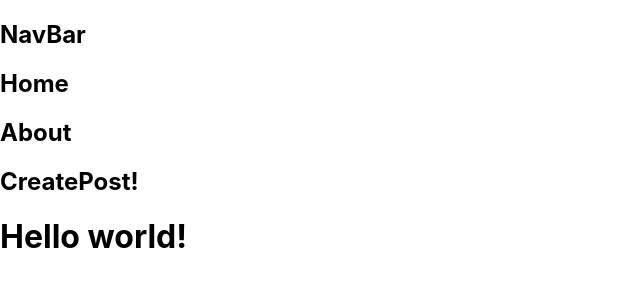
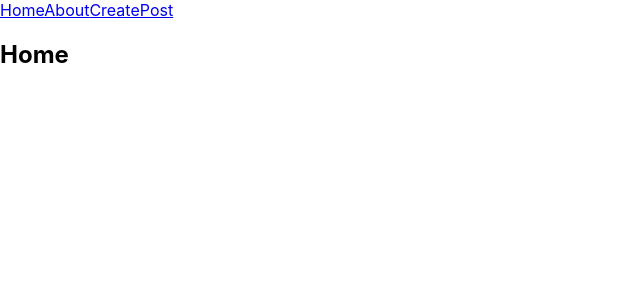
Before and after one commit to gdick0511/phase2-project, a React (Create React App) app in the folder phase2-project/: page / in a window 1280 px wide. Shown: the top 300 px of the page, without its empty margins (0-640 px from the left). Built offline with nearby package versions, Linux system fonts and the light colour scheme; data requests are answered from the project's data file.

Commit message:
Created links and Routs for the navbar and components

```diff
--- a/phase2-project/src/App.js
+++ b/phase2-project/src/App.js
@@ -19,10 +19,17 @@ function App() {
   return (
     <div>
       <NavBar />
-      <Home />
-      <About />
-      <CreatePost />
-      <h1>Hello world!</h1>
+        <Switch>
+          <Route path="/about">
+            <About />
+          </Route>
+          <Route path="/createpost">
+            <CreatePost />
+          </Route>
+          <Route path="/">
+            <Home />
+          </Route>
+        </Switch>
     </div>
   );
 }
--- a/phase2-project/src/Home.js
+++ b/phase2-project/src/Home.js
@@ -4,6 +4,7 @@ function Home () {
     return (
         <div>
             <h2>Home</h2>
+           {/* <BlogContainer /> */}
         </div>
     )
 };
--- a/phase2-project/src/NavBar.js
+++ b/phase2-project/src/NavBar.js
@@ -1,9 +1,18 @@
-
+import React from "react"
+import { NavLink } from "react-router-dom"
 
 function NavBar () {
     return(
         <div>
-            <h2>NavBar</h2>
+            <NavLink to="/">
+             Home
+            </NavLink>
+            <NavLink to="/about">
+             About
+            </NavLink>
+            <NavLink to="/createpost">
+             CreatePost
+            </NavLink>
         </div>
     )
 };
```
